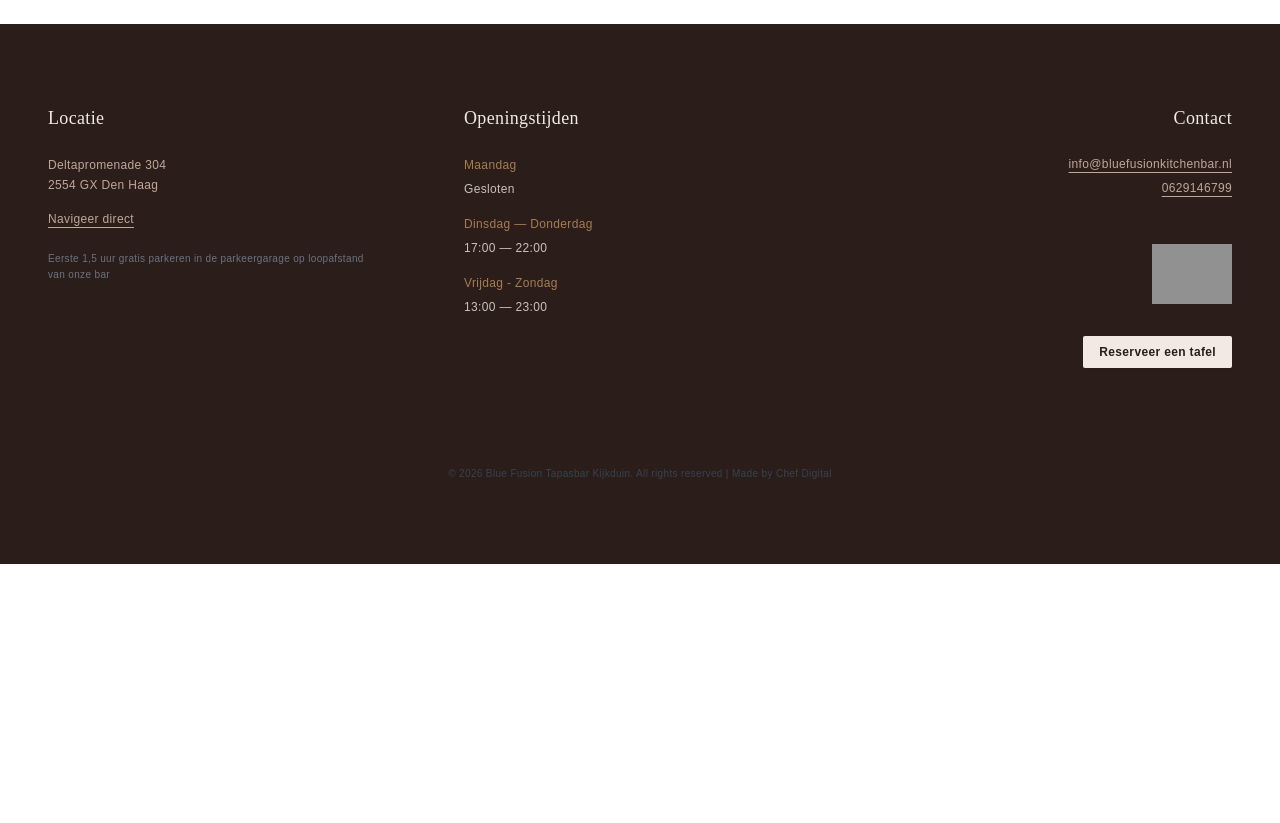
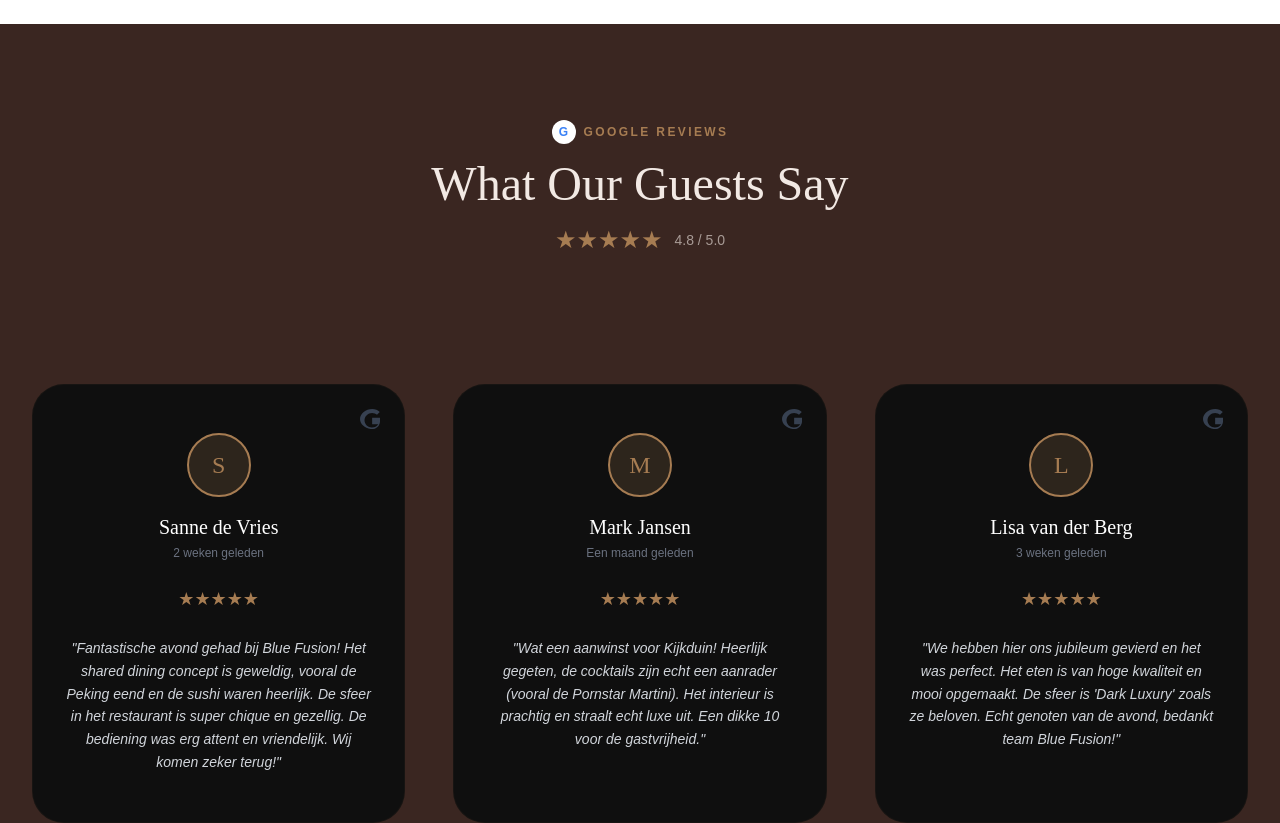
Before and after one commit to CD1878/BF-Test, a React (Vite) app: page /menu in a window 1280 px wide. Shown: the part 9860-10683 px from the top of the page. Before the commit the page ends 10424 px from the top, so only its background shows below. Built offline with nearby package versions, Linux system fonts and the light colour scheme; grey boxes are pictures that could not be loaded; a web font is replaced by a local one.

Commit message:
Add Reviews to all pages & Sharpen Desktop Hero Image

```diff
--- a/components/HeroSection.tsx
+++ b/components/HeroSection.tsx
@@ -3,7 +3,7 @@ import Button from './Button';
 
 const HeroSection: React.FC = () => {
   return (
-    <section className="relative h-screen min-h-[600px] w-full flex items-center justify-center bg-hero-pattern bg-cover bg-center bg-no-repeat bg-scroll md:bg-fixed">
+    <section className="relative h-screen min-h-[600px] w-full flex items-center justify-center bg-hero-pattern md:bg-hero-desktop bg-cover bg-center bg-no-repeat bg-scroll md:bg-fixed">
       {/* Overlay: Warmer Espresso tint */}
       <div className="absolute inset-0 bg-bf-espresso/40"></div>
 
--- a/components/ReviewsSection.tsx
+++ b/components/ReviewsSection.tsx
@@ -4,19 +4,39 @@ import { ChevronLeft, ChevronRight } from 'lucide-react';
 const ReviewsSection: React.FC = () => {
   const reviews = [
     {
-      name: "C Victor",
-      image: "https://images.squarespace-cdn.com/content/v1/66aa3b07fec7ce3c6365fe2b/5496e557-b95e-4964-9203-bc95db766742/PHOTO-2025-10-22-09-44-02+2.jpg", // Using placeholder/interior shot as avatar
-      text: "We enjoyed the dining for 2 at Blue Fusion, food was not bad, service was good, our waitress was very friendly. The tuna tartar is a little bit too sweet for my personal taste so was the salmon. Overall nice experience."
+      name: "Sanne de Vries",
+      image: "https://lh3.googleusercontent.com/a-/ALV-UjW-12345=s40-c-rp-mo-br100", // Generic Google-like avatar can be simulated or use initials if no real image
+      text: "Fantastische avond gehad bij Blue Fusion! Het shared dining concept is geweldig, vooral de Peking eend en de sushi waren heerlijk. De sfeer in het restaurant is super chique en gezellig. De bediening was erg attent en vriendelijk. Wij komen zeker terug!",
+      stars: 5,
+      date: "2 weken geleden"
     },
     {
-      name: "Emma Murhammer",
-      image: "https://images.squarespace-cdn.com/content/v1/66aa3b07fec7ce3c6365fe2b/36f8233e-48aa-4bd8-9ddc-c3d00969561b/IMG_4944.JPG",
-      text: "We all got the four course menu and it was so delicious we couldn't stop talking about it. The size of the dishes was perfect and the whole menu was very well thought through. The food was out of this world."
+      name: "Mark Jansen",
+      image: "https://lh3.googleusercontent.com/a-/ALV-UjX-67890=s40-c-rp-mo-br100",
+      text: "Wat een aanwinst voor Kijkduin! Heerlijk gegeten, de cocktails zijn echt een aanrader (vooral de Pornstar Martini). Het interieur is prachtig en straalt echt luxe uit. Een dikke 10 voor de gastvrijheid.",
+      stars: 5,
+      date: "Een maand geleden"
     },
     {
-      name: "Olivix Kamango",
-      image: "https://images.squarespace-cdn.com/content/v1/66aa3b07fec7ce3c6365fe2b/4304ca80-0b1c-4c9c-9929-92e1a5a6f71d/IMG_4833.JPG",
-      text: "We visited as looking for a nice place to have a drink and a burrata, and we were absolutely impressed. The atmosphere and decor are just wauw—so stylish and welcoming. The staff were incredibly friendly."
+      name: "Lisa van der Berg",
+      image: "https://lh3.googleusercontent.com/a-/ALV-UjY-54321=s40-c-rp-mo-br100",
+      text: "We hebben hier ons jubileum gevierd en het was perfect. Het eten is van hoge kwaliteit en mooi opgemaakt. De sfeer is 'Dark Luxury' zoals ze beloven. Echt genoten van de avond, bedankt team Blue Fusion!",
+      stars: 5,
+      date: "3 weken geleden"
+    },
+    {
+      name: "Daan",
+      image: "https://lh3.googleusercontent.com/a-/ALV-UjZ-09876=s40-c-rp-mo-br100",
+      text: "Super lekker gegeten! De bediening is vlot en vriendelijk. Mooie locatie aan de boulevard. Zeker een aanrader als je van shared dining houdt.",
+      stars: 5,
+      date: "Gisteren"
+    },
+    {
+      name: "Sophie",
+      image: "https://lh3.googleusercontent.com/a-/ALV-UjA-13579=s40-c-rp-mo-br100",
+      text: "Wauw, wat een mooie zaak! Het eten was verrukkelijk, vooral de desserts. Leuke muziek en goede vibes. Ik raad dit restaurant aan iedereen aan.",
+      stars: 5,
+      date: "4 dagen geleden"
     }
   ];
 
@@ -31,37 +51,55 @@ const ReviewsSection: React.FC = () => {
   };
 
   return (
-    <section className="bg-bf-choco py-24 px-4 md:px-8 relative z-10">
+    <section className="bg-bf-choco py-24 px-4 md:px-8 relative z-10 transition-colors duration-500">
       <div className="container mx-auto max-w-7xl">
 
         <div className="text-center mb-12 md:mb-20">
-          <h3 className="font-sans text-bf-gold uppercase tracking-[0.2em] text-xs font-bold mb-4">
-            Check out our reviews
-          </h3>
+          <div className="flex items-center justify-center gap-2 mb-4">
+            {/* Google G Logo Simulation */}
+            <div className="w-6 h-6 bg-white rounded-full flex items-center justify-center">
+              <span className="font-bold text-xs text-blue-500">G</span>
+            </div>
+            <h3 className="font-sans text-bf-gold uppercase tracking-[0.2em] text-xs font-bold">
+              Google Reviews
+            </h3>
+          </div>
           <h2 className="font-serif text-3xl md:text-5xl text-bf-cream">
             What Our Guests Say
           </h2>
+          <div className="flex justify-center items-center gap-1 mt-4">
+            <span className="text-bf-gold text-2xl">★★★★★</span>
+            <span className="text-bf-cream/60 text-sm ml-2">4.8 / 5.0</span>
+          </div>
         </div>
 
         {/* Mobile View: Carousel */}
         <div className="md:hidden relative px-4">
           <div className="relative mt-12">
             {/* Card */}
-            <div className="bg-[#0F0F0F] p-8 pb-12 rounded-[2rem] text-center min-h-[400px] flex flex-col justify-center pt-16 border border-bf-gold/10">
-              {/* Avatar */}
-              <div className="absolute -top-12 left-1/2 transform -translate-x-1/2 w-24 h-24 rounded-full border-4 border-[#1A0505] overflow-hidden shadow-lg">
-                <img
-                  src={reviews[currentIndex].image}
-                  alt={reviews[currentIndex].name}
-                  className="w-full h-full object-cover"
-                />
+            <div className="bg-[#0F0F0F] p-8 pb-12 rounded-[2rem] text-center min-h-[350px] flex flex-col justify-center pt-12 border border-bf-gold/10 relative">
+              {/* Google Icon Absolute */}
+              <div className="absolute top-6 right-6 text-gray-600">
+                <svg className="w-5 h-5" fill="currentColor" viewBox="0 0 24 24"><path d="M12.545,10.539H24c0.12,1.367,0.12,2.059,0.12,3.483c0,4.194-2.883,10.089-9.529,10.089 C6.845,24.111,0,18.527,0,12.067C0,5.592,6.965,0,14.591,0c3.743,0,6.855,1.404,9.155,3.618l-3.376,3.407 c-1.5-1.5-3.69-2.316-5.779-2.316c-4.991,0-9.157,4.027-9.157,8.922c0,4.896,4.03,8.718,8.875,8.718c3.279,0,5.88-1.517,7.311-3.618 l0.339-0.54h-7.394V10.539z" /></svg>
               </div>
 
-              <h4 className="font-serif text-2xl text-white mb-6">
-                {reviews[currentIndex].name}
-              </h4>
+              <div className="flex flex-col items-center mb-6">
+                <div className="w-16 h-16 rounded-full bg-bf-gold/20 flex items-center justify-center text-bf-gold font-serif text-2xl border-2 border-bf-gold mb-4">
+                  {reviews[currentIndex].name.charAt(0)}
+                </div>
+                <div>
+                  <h4 className="font-serif text-xl text-white">
+                    {reviews[currentIndex].name}
+                  </h4>
+                  <span className="text-xs text-gray-500 block mt-1">{reviews[currentIndex].date}</span>
+                </div>
+              </div>
 
-              <p className="font-sans text-gray-300 text-sm leading-relaxed">
+              <div className="flex justify-center mb-6 text-bf-gold text-lg">
+                {'★'.repeat(reviews[currentIndex].stars)}
+              </div>
+
+              <p className="font-sans text-gray-300 text-sm leading-relaxed italic">
                 "{reviews[currentIndex].text}"
               </p>
             </div>
@@ -88,22 +126,31 @@ const ReviewsSection: React.FC = () => {
 
         {/* Desktop View: Grid */}
         <div className="hidden md:grid grid-cols-3 gap-8 md:gap-12 mt-12">
-          {reviews.map((review, index) => (
+          {reviews.slice(0, 3).map((review, index) => (
             <div key={index} className="relative mt-12">
-              <div className="bg-[#0F0F0F] p-8 pb-12 rounded-[2rem] text-center h-full pt-16 hover:transform hover:-translate-y-2 transition-transform duration-300 border border-bf-gold/5 hover:border-bf-gold/20">
-                <div className="absolute -top-12 left-1/2 transform -translate-x-1/2 w-24 h-24 rounded-full border-4 border-[#1A0505] overflow-hidden shadow-lg">
-                  <img
-                    src={review.image}
-                    alt={review.name}
-                    className="w-full h-full object-cover"
-                  />
+              <div className="bg-[#0F0F0F] p-8 pb-12 rounded-[2rem] text-center h-full pt-12 hover:transform hover:-translate-y-2 transition-transform duration-300 border border-bf-gold/5 hover:border-bf-gold/20 relative">
+                {/* Google Icon Absolute */}
+                <div className="absolute top-6 right-6 text-gray-700">
+                  <svg className="w-5 h-5" fill="currentColor" viewBox="0 0 24 24"><path d="M12.545,10.539H24c0.12,1.367,0.12,2.059,0.12,3.483c0,4.194-2.883,10.089-9.529,10.089 C6.845,24.111,0,18.527,0,12.067C0,5.592,6.965,0,14.591,0c3.743,0,6.855,1.404,9.155,3.618l-3.376,3.407 c-1.5-1.5-3.69-2.316-5.779-2.316c-4.991,0-9.157,4.027-9.157,8.922c0,4.896,4.03,8.718,8.875,8.718c3.279,0,5.88-1.517,7.311-3.618 l0.339-0.54h-7.394V10.539z" /></svg>
                 </div>
 
-                <h4 className="font-serif text-2xl text-white mb-6">
-                  {review.name}
-                </h4>
+                <div className="flex flex-col items-center mb-6">
+                  <div className="w-16 h-16 rounded-full bg-bf-gold/20 flex items-center justify-center text-bf-gold font-serif text-2xl border-2 border-bf-gold mb-4">
+                    {review.name.charAt(0)}
+                  </div>
+                  <div>
+                    <h4 className="font-serif text-xl text-white">
+                      {review.name}
+                    </h4>
+                    <span className="text-xs text-gray-500 block mt-1">{review.date}</span>
+                  </div>
+                </div>
 
-                <p className="font-sans text-gray-300 text-sm leading-relaxed">
+                <div className="flex justify-center mb-6 text-bf-gold text-lg">
+                  {'★'.repeat(review.stars)}
+                </div>
+
+                <p className="font-sans text-gray-300 text-sm leading-relaxed italic">
                   "{review.text}"
                 </p>
               </div>
--- a/index.html
+++ b/index.html
@@ -47,6 +47,7 @@
           },
           backgroundImage: {
             'hero-pattern': "url('/hero-bg.jpg')",
+            'hero-desktop': "url('https://images.squarespace-cdn.com/content/v1/66aa3b07fec7ce3c6365fe2b/e83b0594-d58d-42df-8384-70acc59fa7af/IMG_5373.JPG?format=2500w')",
             'groups-pattern': "url('https://images.squarespace-cdn.com/content/v1/624b503b3a6154640a1517ce/1649102925438-ZGS9DWD73V5KD5PPTE1I/Stocksy_txp0f79248d7x2100_Large_821143.jpg')",
           }
         }
--- a/pages/EventsPage.tsx
+++ b/pages/EventsPage.tsx
@@ -5,6 +5,7 @@ import Footer from '../components/Footer';
 import FloatingWidget from '../components/FloatingWidget';
 import { ArrowUpRight, ChevronLeft, ChevronRight } from 'lucide-react';
 import { events } from '../data/events';
+import ReviewsSection from '../components/ReviewsSection';
 
 const EventsPage: React.FC = () => {
     const scrollContainerRef = useRef<HTMLDivElement>(null);
@@ -105,6 +106,7 @@ const EventsPage: React.FC = () => {
 
             </main>
 
+            <ReviewsSection />
             <Footer />
             <FloatingWidget />
         </div>
--- a/pages/MenuPage.tsx
+++ b/pages/MenuPage.tsx
@@ -185,6 +185,8 @@ const MenuCategoryConfig = [
     }
 ];
 
+import ReviewsSection from '../components/ReviewsSection';
+
 const MenuPage: React.FC = () => {
     return (
         <div className="bg-bf-cream min-h-screen text-bf-dark font-sans">
@@ -239,6 +241,7 @@ const MenuPage: React.FC = () => {
                 </section>
             ))}
 
+            <ReviewsSection />
             <Footer />
             <FloatingWidget />
         </div>
```
